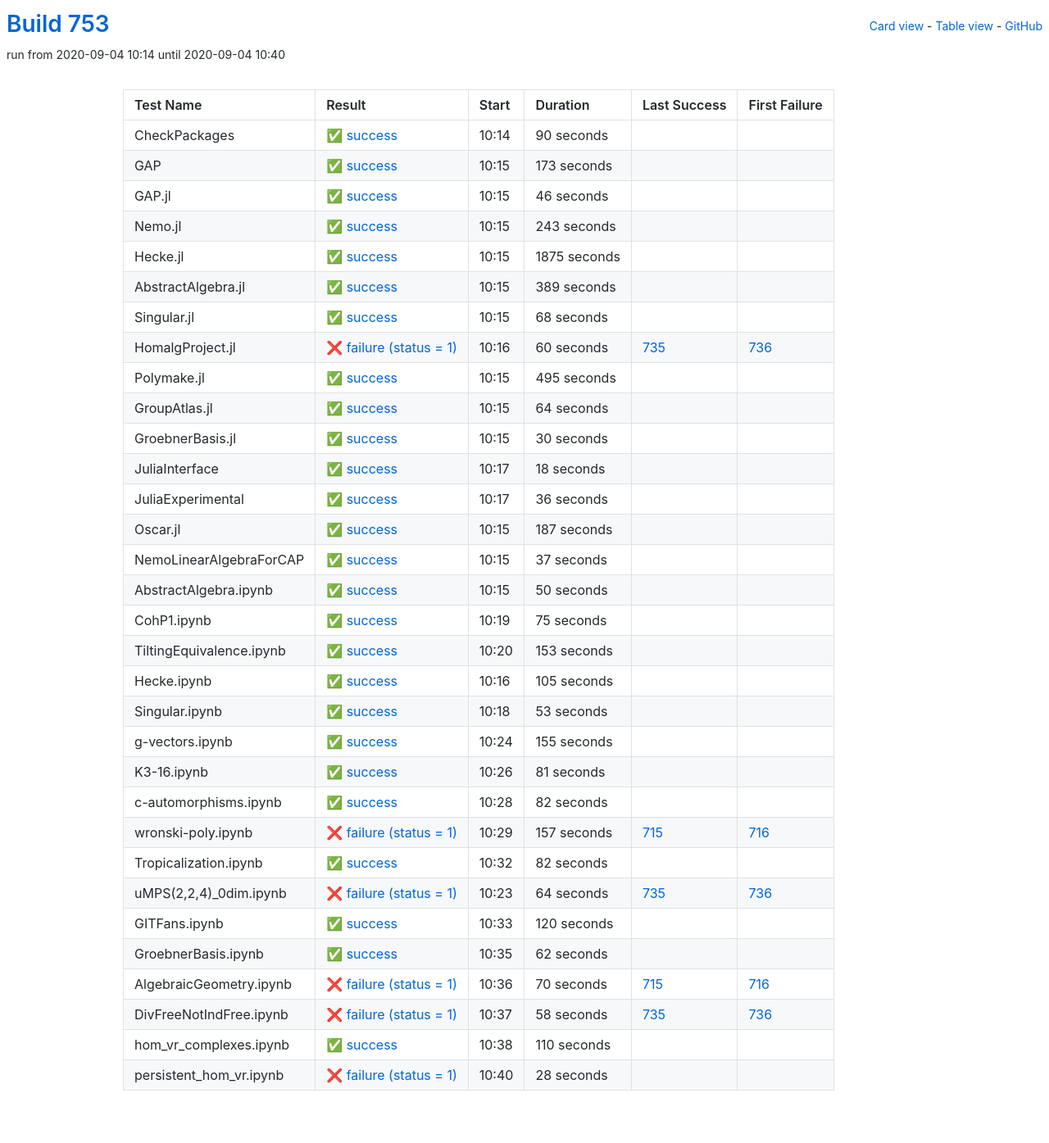
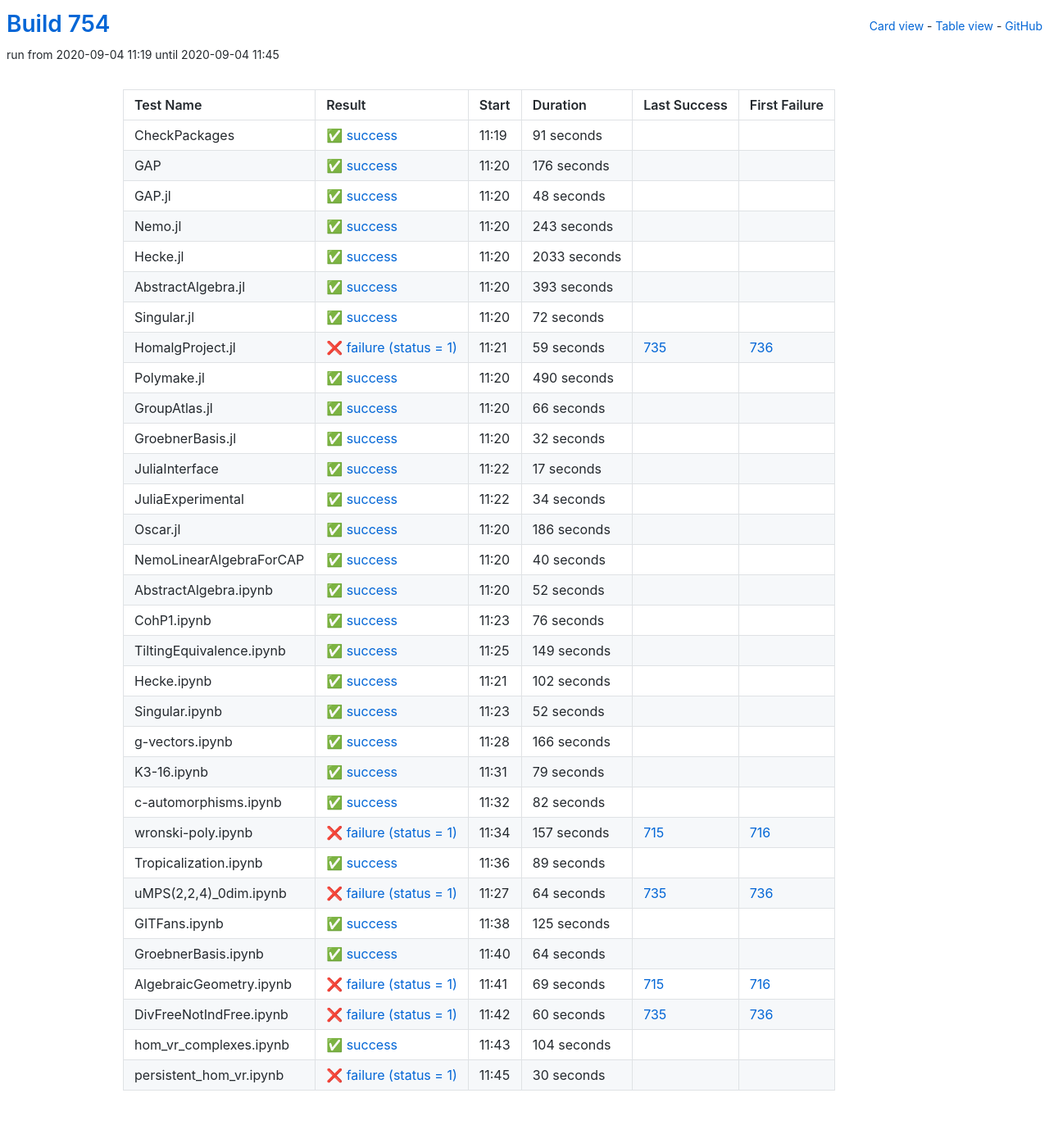
Before and after one commit to oscar-system/oscar-ci-status-stable, a Jekyll site: the page built from table.html, in a window 1280 px wide. Shown: the whole page at 82% size. Built offline with Jekyll 4.4.1, drawn with Linux system fonts in a browser that asks for light colours.

Commit message:
Build #754

```diff
--- a/_data/ci.yml
+++ b/_data/ci.yml
@@ -1,6 +1,6 @@
 ---
-build: 753
-build_url: https://oscarci.mathematik.uni-kl.de/job/oscar-stable/753/
+build: 754
+build_url: https://oscarci.mathematik.uni-kl.de/job/oscar-stable/754/
 job: oscar-stable
 organization: oscar-system
 repo: oscar-ci-status-stable
@@ -8,44 +8,44 @@ repourl: https://github.com/oscar-system/oscar-ci-status-stable
 tests:
 - name: CheckPackages
   id: checkpackages
-  log: https://oscarci.mathematik.uni-kl.de/job/oscar-stable/753/artifact/logs/build-753/CheckPackages.log
-  start: 2020-09-04 10:14
+  log: https://oscarci.mathematik.uni-kl.de/job/oscar-stable/754/artifact/logs/build-754/CheckPackages.log
+  start: 2020-09-04 11:19
   success: true
   exitcode: 0
   status: success
-  duration: 90
+  duration: 91
   last_success: false
   last_success_url:
   first_failure: false
   first_failure_url:
 - name: GAP
   id: gap
-  log: https://oscarci.mathematik.uni-kl.de/job/oscar-stable/753/artifact/logs/build-753/GAP.log
-  start: 2020-09-04 10:15
+  log: https://oscarci.mathematik.uni-kl.de/job/oscar-stable/754/artifact/logs/build-754/GAP.log
+  start: 2020-09-04 11:20
   success: true
   exitcode: 0
   status: success
-  duration: 173
+  duration: 176
   last_success: false
   last_success_url:
   first_failure: false
   first_failure_url:
 - name: GAP.jl
   id: gap-jl
-  log: https://oscarci.mathematik.uni-kl.de/job/oscar-stable/753/artifact/logs/build-753/GAP.jl.log
-  start: 2020-09-04 10:15
+  log: https://oscarci.mathematik.uni-kl.de/job/oscar-stable/754/artifact/logs/build-754/GAP.jl.log
+  start: 2020-09-04 11:20
   success: true
   exitcode: 0
   status: success
-  duration: 46
+  duration: 48
   last_success: false
   last_success_url:
   first_failure: false
   first_failure_url:
 - name: Nemo.jl
   id: nemo-jl
-  log: https://oscarci.mathematik.uni-kl.de/job/oscar-stable/753/artifact/logs/build-753/Nemo.jl.log
-  start: 2020-09-04 10:15
+  log: https://oscarci.mathematik.uni-kl.de/job/oscar-stable/754/artifact/logs/build-754/Nemo.jl.log
+  start: 2020-09-04 11:20
   success: true
   exitcode: 0
   status: success
@@ -56,224 +56,224 @@ tests:
   first_failure_url:
 - name: Hecke.jl
   id: hecke-jl
-  log: https://oscarci.mathematik.uni-kl.de/job/oscar-stable/753/artifact/logs/build-753/Hecke.jl.log
-  start: 2020-09-04 10:15
+  log: https://oscarci.mathematik.uni-kl.de/job/oscar-stable/754/artifact/logs/build-754/Hecke.jl.log
+  start: 2020-09-04 11:20
   success: true
   exitcode: 0
   status: success
-  duration: 1875
+  duration: 2033
   last_success: false
   last_success_url:
   first_failure: false
   first_failure_url:
 - name: AbstractAlgebra.jl
   id: abstractalgebra-jl
-  log: https://oscarci.mathematik.uni-kl.de/job/oscar-stable/753/artifact/logs/build-753/AbstractAlgebra.jl.log
-  start: 2020-09-04 10:15
+  log: https://oscarci.mathematik.uni-kl.de/job/oscar-stable/754/artifact/logs/build-754/AbstractAlgebra.jl.log
+  start: 2020-09-04 11:20
   success: true
   exitcode: 0
   status: success
-  duration: 389
+  duration: 393
   last_success: false
   last_success_url:
   first_failure: false
   first_failure_url:
 - name: Singular.jl
   id: singular-jl
-  log: https://oscarci.mathematik.uni-kl.de/job/oscar-stable/753/artifact/logs/build-753/Singular.jl.log
-  start: 2020-09-04 10:15
+  log: https://oscarci.mathematik.uni-kl.de/job/oscar-stable/754/artifact/logs/build-754/Singular.jl.log
+  start: 2020-09-04 11:20
   success: true
   exitcode: 0
   status: success
-  duration: 68
+  duration: 72
   last_success: false
   last_success_url:
   first_failure: false
   first_failure_url:
 - name: HomalgProject.jl
   id: homalgproject-jl
-  log: https://oscarci.mathematik.uni-kl.de/job/oscar-stable/753/artifact/logs/build-753/HomalgProject.jl.log
-  start: 2020-09-04 10:16
+  log: https://oscarci.mathematik.uni-kl.de/job/oscar-stable/754/artifact/logs/build-754/HomalgProject.jl.log
+  start: 2020-09-04 11:21
   success: false
   exitcode: 1
   status: failure
-  duration: 60
+  duration: 59
   last_success: 735
   last_success_url: https://oscarci.mathematik.uni-kl.de/job/oscar-stable/735/
   first_failure: 736
   first_failure_url: https://oscarci.mathematik.uni-kl.de/job/oscar-stable/736/
 - name: Polymake.jl
   id: polymake-jl
-  log: https://oscarci.mathematik.uni-kl.de/job/oscar-stable/753/artifact/logs/build-753/Polymake.jl.log
-  start: 2020-09-04 10:15
+  log: https://oscarci.mathematik.uni-kl.de/job/oscar-stable/754/artifact/logs/build-754/Polymake.jl.log
+  start: 2020-09-04 11:20
   success: true
   exitcode: 0
   status: success
-  duration: 495
+  duration: 490
   last_success: false
   last_success_url:
   first_failure: false
   first_failure_url:
 - name: GroupAtlas.jl
   id: groupatlas-jl
-  log: https://oscarci.mathematik.uni-kl.de/job/oscar-stable/753/artifact/logs/build-753/GroupAtlas.jl.log
-  start: 2020-09-04 10:15
+  log: https://oscarci.mathematik.uni-kl.de/job/oscar-stable/754/artifact/logs/build-754/GroupAtlas.jl.log
+  start: 2020-09-04 11:20
   success: true
   exitcode: 0
   status: success
-  duration: 64
+  duration: 66
   last_success: false
   last_success_url:
   first_failure: false
   first_failure_url:
 - name: GroebnerBasis.jl
   id: groebnerbasis-jl
-  log: https://oscarci.mathematik.uni-kl.de/job/oscar-stable/753/artifact/logs/build-753/GroebnerBasis.jl.log
-  start: 2020-09-04 10:15
+  log: https://oscarci.mathematik.uni-kl.de/job/oscar-stable/754/artifact/logs/build-754/GroebnerBasis.jl.log
+  start: 2020-09-04 11:20
   success: true
   exitcode: 0
   status: success
-  duration: 30
+  duration: 32
   last_success: false
   last_success_url:
   first_failure: false
   first_failure_url:
 - name: JuliaInterface
   id: juliainterface
-  log: https://oscarci.mathematik.uni-kl.de/job/oscar-stable/753/artifact/logs/build-753/JuliaInterface.log
-  start: 2020-09-04 10:17
+  log: https://oscarci.mathematik.uni-kl.de/job/oscar-stable/754/artifact/logs/build-754/JuliaInterface.log
+  start: 2020-09-04 11:22
   success: true
   exitcode: 0
   status: success
-  duration: 18
+  duration: 17
   last_success: false
   last_success_url:
   first_failure: false
   first_failure_url:
 - name: JuliaExperimental
   id: juliaexperimental
-  log: https://oscarci.mathematik.uni-kl.de/job/oscar-stable/753/artifact/logs/build-753/JuliaExperimental.log
-  start: 2020-09-04 10:17
+  log: https://oscarci.mathematik.uni-kl.de/job/oscar-stable/754/artifact/logs/build-754/JuliaExperimental.log
+  start: 2020-09-04 11:22
   success: true
   exitcode: 0
   status: success
-  duration: 36
+  duration: 34
   last_success: false
   last_success_url:
   first_failure: false
   first_failure_url:
 - name: Oscar.jl
   id: oscar-jl
-  log: https://oscarci.mathematik.uni-kl.de/job/oscar-stable/753/artifact/logs/build-753/Oscar.jl.log
-  start: 2020-09-04 10:15
+  log: https://oscarci.mathematik.uni-kl.de/job/oscar-stable/754/artifact/logs/build-754/Oscar.jl.log
+  start: 2020-09-04 11:20
   success: true
   exitcode: 0
   status: success
-  duration: 187
+  duration: 186
   last_success: false
   last_success_url:
   first_failure: false
   first_failure_url:
 - name: NemoLinearAlgebraForCAP
   id: nemolinearalgebraforcap
-  log: https://oscarci.mathematik.uni-kl.de/job/oscar-stable/753/artifact/logs/build-753/NemoLinearAlgebraForCAP.log
-  start: 2020-09-04 10:15
+  log: https://oscarci.mathematik.uni-kl.de/job/oscar-stable/754/artifact/logs/build-754/NemoLinearAlgebraForCAP.log
+  start: 2020-09-04 11:20
   success: true
   exitcode: 0
   status: success
-  duration: 37
+  duration: 40
   last_success: false
   last_success_url:
   first_failure: false
   first_failure_url:
 - name: AbstractAlgebra.ipynb
   id: abstractalgebra-ipynb
-  log: https://oscarci.mathematik.uni-kl.de/job/oscar-stable/753/artifact/logs/build-753/AbstractAlgebra.ipynb.log
-  start: 2020-09-04 10:15
+  log: https://oscarci.mathematik.uni-kl.de/job/oscar-stable/754/artifact/logs/build-754/AbstractAlgebra.ipynb.log
+  start: 2020-09-04 11:20
   success: true
   exitcode: 0
   status: success
-  duration: 50
+  duration: 52
   last_success: false
   last_success_url:
   first_failure: false
   first_failure_url:
 - name: CohP1.ipynb
   id: cohp1-ipynb
-  log: https://oscarci.mathematik.uni-kl.de/job/oscar-stable/753/artifact/logs/build-753/CohP1.ipynb.log
-  start: 2020-09-04 10:19
+  log: https://oscarci.mathematik.uni-kl.de/job/oscar-stable/754/artifact/logs/build-754/CohP1.ipynb.log
+  start: 2020-09-04 11:23
   success: true
   exitcode: 0
   status: success
-  duration: 75
+  duration: 76
   last_success: false
   last_success_url:
   first_failure: false
   first_failure_url:
 - name: TiltingEquivalence.ipynb
   id: tiltingequivalence-ipynb
-  log: https://oscarci.mathematik.uni-kl.de/job/oscar-stable/753/artifact/logs/build-753/TiltingEquivalence.ipynb.log
-  start: 2020-09-04 10:20
+  log: https://oscarci.mathematik.uni-kl.de/job/oscar-stable/754/artifact/logs/build-754/TiltingEquivalence.ipynb.log
+  start: 2020-09-04 11:25
   success: true
   exitcode: 0
   status: success
-  duration: 153
+  duration: 149
   last_success: false
   last_success_url:
   first_failure: false
   first_failure_url:
 - name: Hecke.ipynb
   id: hecke-ipynb
-  log: https://oscarci.mathematik.uni-kl.de/job/oscar-stable/753/artifact/logs/build-753/Hecke.ipynb.log
-  start: 2020-09-04 10:16
+  log: https://oscarci.mathematik.uni-kl.de/job/oscar-stable/754/artifact/logs/build-754/Hecke.ipynb.log
+  start: 2020-09-04 11:21
   success: true
   exitcode: 0
   status: success
-  duration: 105
+  duration: 102
   last_success: false
   last_success_url:
   first_failure: false
   first_failure_url:
 - name: Singular.ipynb
   id: singular-ipynb
-  log: https://oscarci.mathematik.uni-kl.de/job/oscar-stable/753/artifact/logs/build-753/Singular.ipynb.log
-  start: 2020-09-04 10:18
+  log: https://oscarci.mathematik.uni-kl.de/job/oscar-stable/754/artifact/logs/build-754/Singular.ipynb.log
+  start: 2020-09-04 11:23
   success: true
   exitcode: 0
   status: success
-  duration: 53
+  duration: 52
   last_success: false
   last_success_url:
   first_failure: false
   first_failure_url:
 - name: g-vectors.ipynb
   id: g-vectors-ipynb
-  log: https://oscarci.mathematik.uni-kl.de/job/oscar-stable/753/artifact/logs/build-753/g-vectors.ipynb.log
-  start: 2020-09-04 10:24
+  log: https://oscarci.mathematik.uni-kl.de/job/oscar-stable/754/artifact/logs/build-754/g-vectors.ipynb.log
+  start: 2020-09-04 11:28
   success: true
   exitcode: 0
   status: success
-  duration: 155
+  duration: 166
   last_success: false
   last_success_url:
   first_failure: false
   first_failure_url:
 - name: K3-16.ipynb
   id: k3-16-ipynb
-  log: https://oscarci.mathematik.uni-kl.de/job/oscar-stable/753/artifact/logs/build-753/K3-16.ipynb.log
-  start: 2020-09-04 10:26
+  log: https://oscarci.mathematik.uni-kl.de/job/oscar-stable/754/artifact/logs/build-754/K3-16.ipynb.log
+  start: 2020-09-04 11:31
   success: true
   exitcode: 0
   status: success
-  duration: 81
+  duration: 79
   last_success: false
   last_success_url:
   first_failure: false
   first_failure_url:
 - name: c-automorphisms.ipynb
   id: c-automorphisms-ipynb
-  log: https://oscarci.mathematik.uni-kl.de/job/oscar-stable/753/artifact/logs/build-753/c-automorphisms.ipynb.log
-  start: 2020-09-04 10:28
+  log: https://oscarci.mathematik.uni-kl.de/job/oscar-stable/754/artifact/logs/build-754/c-automorphisms.ipynb.log
+  start: 2020-09-04 11:32
   success: true
   exitcode: 0
   status: success
@@ -284,8 +284,8 @@ tests:
   first_failure_url:
 - name: wronski-poly.ipynb
   id: wronski-poly-ipynb
-  log: https://oscarci.mathematik.uni-kl.de/job/oscar-stable/753/artifact/logs/build-753/wronski-poly.ipynb.log
-  start: 2020-09-04 10:29
+  log: https://oscarci.mathematik.uni-kl.de/job/oscar-stable/754/artifact/logs/build-754/wronski-poly.ipynb.log
+  start: 2020-09-04 11:34
   success: false
   exitcode: 1
   status: failure
@@ -296,20 +296,20 @@ tests:
   first_failure_url: https://oscarci.mathematik.uni-kl.de/job/oscar-stable/716/
 - name: Tropicalization.ipynb
   id: tropicalization-ipynb
-  log: https://oscarci.mathematik.uni-kl.de/job/oscar-stable/753/artifact/logs/build-753/Tropicalization.ipynb.log
-  start: 2020-09-04 10:32
+  log: https://oscarci.mathematik.uni-kl.de/job/oscar-stable/754/artifact/logs/build-754/Tropicalization.ipynb.log
+  start: 2020-09-04 11:36
   success: true
   exitcode: 0
   status: success
-  duration: 82
+  duration: 89
   last_success: false
   last_success_url:
   first_failure: false
   first_failure_url:
 - name: uMPS(2,2,4)_0dim.ipynb
   id: umps-2-2-4-0dim-ipynb
-  log: https://oscarci.mathematik.uni-kl.de/job/oscar-stable/753/artifact/logs/build-753/uMPS-2-2-4-_0dim.ipynb.log
-  start: 2020-09-04 10:23
+  log: https://oscarci.mathematik.uni-kl.de/job/oscar-stable/754/artifact/logs/build-754/uMPS-2-2-4-_0dim.ipynb.log
+  start: 2020-09-04 11:27
   success: false
   exitcode: 1
   status: failure
@@ -320,72 +320,72 @@ tests:
   first_failure_url: https://oscarci.mathematik.uni-kl.de/job/oscar-stable/736/
 - name: GITFans.ipynb
   id: gitfans-ipynb
-  log: https://oscarci.mathematik.uni-kl.de/job/oscar-stable/753/artifact/logs/build-753/GITFans.ipynb.log
-  start: 2020-09-04 10:33
+  log: https://oscarci.mathematik.uni-kl.de/job/oscar-stable/754/artifact/logs/build-754/GITFans.ipynb.log
+  start: 2020-09-04 11:38
   success: true
   exitcode: 0
   status: success
-  duration: 120
+  duration: 125
   last_success: false
   last_success_url:
   first_failure: false
   first_failure_url:
 - name: GroebnerBasis.ipynb
   id: groebnerbasis-ipynb
-  log: https://oscarci.mathematik.uni-kl.de/job/oscar-stable/753/artifact/logs/build-753/GroebnerBasis.ipynb.log
-  start: 2020-09-04 10:35
+  log: https://oscarci.mathematik.uni-kl.de/job/oscar-stable/754/artifact/logs/build-754/GroebnerBasis.ipynb.log
+  start: 2020-09-04 11:40
   success: true
   exitcode: 0
   status: success
-  duration: 62
+  duration: 64
   last_success: false
   last_success_url:
   first_failure: false
   first_failure_url:
 - name: AlgebraicGeometry.ipynb
   id: algebraicgeometry-ipynb
-  log: https://oscarci.mathematik.uni-kl.de/job/oscar-stable/753/artifact/logs/build-753/AlgebraicGeometry.ipynb.log
-  start: 2020-09-04 10:36
+  log: https://oscarci.mathematik.uni-kl.de/job/oscar-stable/754/artifact/logs/build-754/AlgebraicGeometry.ipynb.log
+  start: 2020-09-04 11:41
   success: false
   exitcode: 1
   status: failure
-  duration: 70
+  duration: 69
   last_success: 715
   last_success_url: https://oscarci.mathematik.uni-kl.de/job/oscar-stable/715/
   first_failure: 716
   first_failure_url: https://oscarci.mathematik.uni-kl.de/job/oscar-stable/716/
 - name: DivFreeNotIndFree.ipynb
   id: divfreenotindfree-ipynb
-  log: https://oscarci.mathematik.uni-kl.de/job/oscar-stable/753/artifact/logs/build-753/DivFreeNotIndFree.ipynb.log
-  start: 2020-09-04 10:37
+  log: https://oscarci.mathematik.uni-kl.de/job/oscar-stable/754/artifact/logs/build-754/DivFreeNotIndFree.ipynb.log
+  start: 2020-09-04 11:42
   success: false
   exitcode: 1
   status: failure
-  duration: 58
+  duration: 60
   last_success: 735
   last_success_url: https://oscarci.mathematik.uni-kl.de/job/oscar-stable/735/
   first_failure: 736
   first_failure_url: https://oscarci.mathematik.uni-kl.de/job/oscar-stable/736/
 - name: hom_vr_complexes.ipynb
   id: hom-vr-complexes-ipynb
-  log: https://oscarci.mathematik.uni-kl.de/job/oscar-stable/753/artifact/logs/build-753/hom_vr_complexes.ipynb.log
-  start: 2020-09-04 10:38
+  log: https://oscarci.mathematik.uni-kl.de/job/oscar-stable/754/artifact/logs/build-754/hom_vr_complexes.ipynb.log
+  start: 2020-09-04 11:43
   success: true
   exitcode: 0
   status: success
-  duration: 110
+  duration: 104
   last_success: false
   last_success_url:
   first_failure: false
   first_failure_url:
 - name: persistent_hom_vr.ipynb
   id: persistent-hom-vr-ipynb
-  log: https://oscarci.mathematik.uni-kl.de/job/oscar-stable/753/artifact/logs/build-753/persistent_hom_vr.ipynb.log
-  start: 2020-09-04 10:40
+  log: https://oscarci.mathematik.uni-kl.de/job/oscar-stable/754/artifact/logs/build-754/persistent_hom_vr.ipynb.log
+  start: 2020-09-04 11:45
   success: false
   exitcode: 1
   status: failure
-  duration: 28
+  duration: 30
   last_success: false
   last_success_url:
   first_failure: false
```
Also changed, not shown: README.md.
